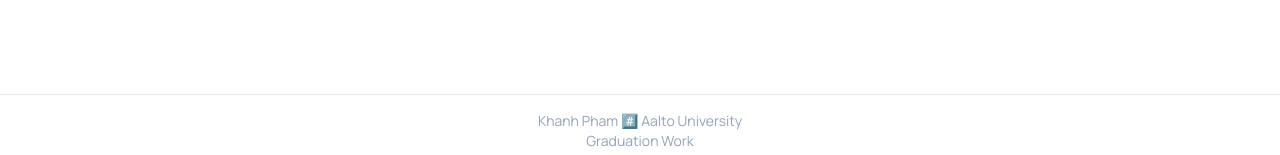
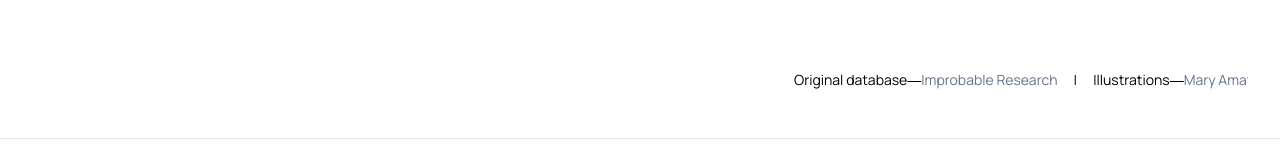
Before and after one commit to the-n-chapter/final-project, a React (Vite) app: page /about in a window 1280 px wide. Shown: the part 1163-1318 px from the top of the page. Built offline with nearby package versions, Linux system fonts and the light colour scheme.

Commit message:
About: Add credits

```diff
--- a/package.json
+++ b/package.json
@@ -19,6 +19,7 @@
     "@next/font": "^14.2.15",
     "@radix-ui/react-select": "^2.1.6",
     "@radix-ui/react-slot": "^1.1.1",
+    "@vercel/speed-insights": "^1.1.0",
     "class-variance-authority": "^0.7.1",
     "clsx": "^2.1.1",
     "framer-motion": "^12.4.1",
--- a/src/components/About.tsx
+++ b/src/components/About.tsx
@@ -3,7 +3,7 @@ import { motion } from "framer-motion";
 
 export function About() {
     return (
-      <div className="container py-8 mb-16">
+      <div className="container py-8 mb-4">
         {/* Section 1: Image Left + 3 Paragraphs Right */}
         <h2 className="text-4xl md:text-5xl font-bold text-left font-noto-serif mt-6 mb-6">
             <span className="text-slate-300">// about the </span><span className="text-sky-400">Project.</span>
@@ -121,6 +121,35 @@ export function About() {
             </div>
         </section>
 
+        {/* Section 3: Credits */}
+        <div className="overflow-hidden w-full mt-20 text-sm text-black font-manrope">
+            <motion.div
+                initial={{ x: "100%" }}
+                animate={{ x: "-100%" }}
+                transition={{ repeat: Infinity, duration: 30, ease: "linear" }}
+                className="whitespace-nowrap flex space-x-4"
+            >
+                <p>
+                Original database―
+                <a
+                    href="https://improbable.com/ig/winners/"
+                    className="text-slate-500 hover:text-sky-400 cursor-pointer no-underline"
+                >
+                    Improbable Research
+                </a>
+                </p>
+                <span className='ml-8 mr-8'> | </span>
+                <p>
+                Illustrations―
+                <a
+                    href="https://notioly.com/"
+                    className="text-slate-500 hover:text-sky-400 cursor-pointer no-underline"
+                >
+                    Mary Amato@Notioly
+                </a>
+                </p>
+            </motion.div>
+        </div>
       </div>
     );
 }
--- a/vite.config.ts
+++ b/vite.config.ts
@@ -7,7 +7,7 @@ import { ViteImageOptimizer } from 'vite-plugin-image-optimizer';
 
 // https://vite.dev/config/
 export default defineConfig({
-  // base: "/final-project",
+  base: "/final-project",
   plugins: [
     react(),
     visualizer({ open: true }),
```
Also changed, not shown: 1 other file (tests, documents, lock files or other folders).
